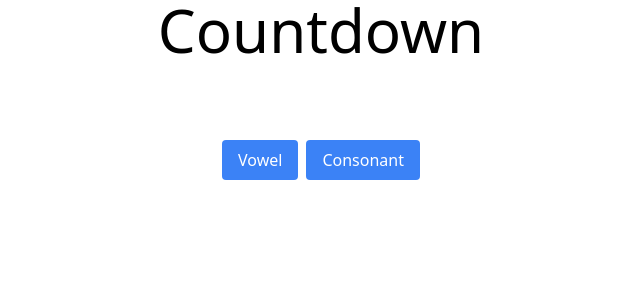
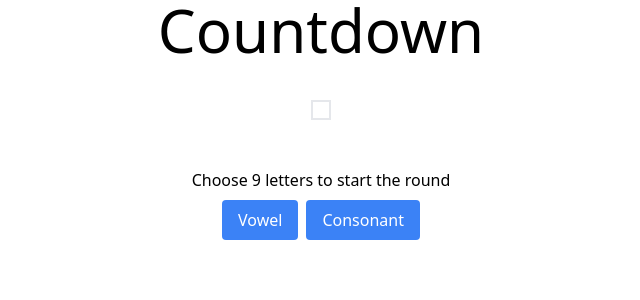
Before and after one commit to FisherTom/countdown, a React (Create React App) app: page / in a window 1280 px wide. Shown: the top 300 px of the page, without its empty margins (319-959 px from the left). Built offline with nearby package versions, Linux system fonts and the light colour scheme.

Commit message:
letter selection mechanism

```diff
--- a/src/components/LetterInterface.jsx
+++ b/src/components/LetterInterface.jsx
@@ -4,20 +4,60 @@
 
 function LetterInterface() {
   const [chosenLetters, setChosenLetters] = useState([]);
-  const [selectionsMade, setSelectionsMade] = useState(false);
+  const [nineChosen, setNineChosen] = useState(false);
+  const [wordLetters, setWordLetters] = useState([]);
+  const [usedLetters, setUsedLetters] = useState([]);
 
   useEffect(() => {
     if (chosenLetters.length >= 9) {
-      setSelectionsMade(true);
+      setNineChosen(true);
     } else {
-      setSelectionsMade(false);
+      setNineChosen(false);
     }
   }, [chosenLetters]);
 
   return (
-    <div>
-      <SelectedLetters chosenLetters={chosenLetters} />
-      {!selectionsMade && (
+    <div className="flex flex-col items-center ">
+      {nineChosen && (
+        <div className="flex gap-2 justify-center p-2">
+          <button
+            onClick={() => {
+              setWordLetters([]);
+              setUsedLetters([]);
+            }}
+          >
+            Clear
+          </button>
+          <button>Add Word</button>
+        </div>
+      )}
+      {nineChosen &&
+        (wordLetters.length !== 0 ? (
+          <ul className="flex justify-center gap-6 bg-blue-400 p-2 w-fit">
+            {wordLetters.map((letter, i) => {
+              return (
+                <li
+                  key={i}
+                  className={
+                    "w-20 h-20 bg-gray-300 flex justify-center items-center"
+                  }
+                >
+                  {letter}
+                </li>
+              );
+            })}
+          </ul>
+        ) : (
+          <p>Select letters to make a word</p>
+        ))}
+
+      <SelectedLetters
+        usedLetters={usedLetters}
+        setUsedLetters={setUsedLetters}
+        setWordLetters={setWordLetters}
+        chosenLetters={chosenLetters}
+      />
+      {!nineChosen && (
         <VowelCons
           chosenLetters={chosenLetters}
           setChosenLetters={setChosenLetters}
--- a/src/components/SelectedLetters.jsx
+++ b/src/components/SelectedLetters.jsx
@@ -1,16 +1,33 @@
-import React from "react";
+import React, { useState } from "react";
 
-function SelectedLetters({ chosenLetters }) {
+function SelectedLetters({
+  chosenLetters,
+  setWordLetters,
+  usedLetters,
+  setUsedLetters,
+}) {
+  const handleAddWordLetter = (letter, i) => {
+    if (!usedLetters.includes(i)) {
+      setUsedLetters((currentUsedLetters) => {
+        return [...currentUsedLetters, i];
+      });
+      setWordLetters((currentLetters) => {
+        return [...currentLetters, letter];
+      });
+    }
+  };
+
   return (
-    <div className="p-10">
-      <ul className="flex justify-center gap-6">
+    <div className="p-10 flex justify-center">
+      <ul className="flex justify-center gap-6 border-2 p-2 w-fit">
         {chosenLetters.map((letter, i) => {
           return (
             <li
               key={i}
-              className={
-                "w-20 h-20 bg-gray-300 flex justify-center items-center"
-              }
+              className={`w-20 h-20  flex justify-center items-center ${
+                usedLetters.includes(i) ? "bg-slate-500" : "bg-slate-100"
+              } `}
+              onClick={() => handleAddWordLetter(letter, i)}
             >
               {chosenLetters[i]}
             </li>
--- a/src/components/VowelCons.jsx
+++ b/src/components/VowelCons.jsx
@@ -38,9 +38,12 @@
   };
 
   return (
-    <div className="flex gap-2 justify-center">
-      <button onClick={() => handleAddLetter(true)}>Vowel</button>
-      <button onClick={() => handleAddLetter(false)}>Consonant</button>
+    <div>
+      <p className="p-2">Choose 9 letters to start the round</p>
+      <div className="flex gap-2 justify-center">
+        <button onClick={() => handleAddLetter(true)}>Vowel</button>
+        <button onClick={() => handleAddLetter(false)}>Consonant</button>
+      </div>
     </div>
   );
 }
```
